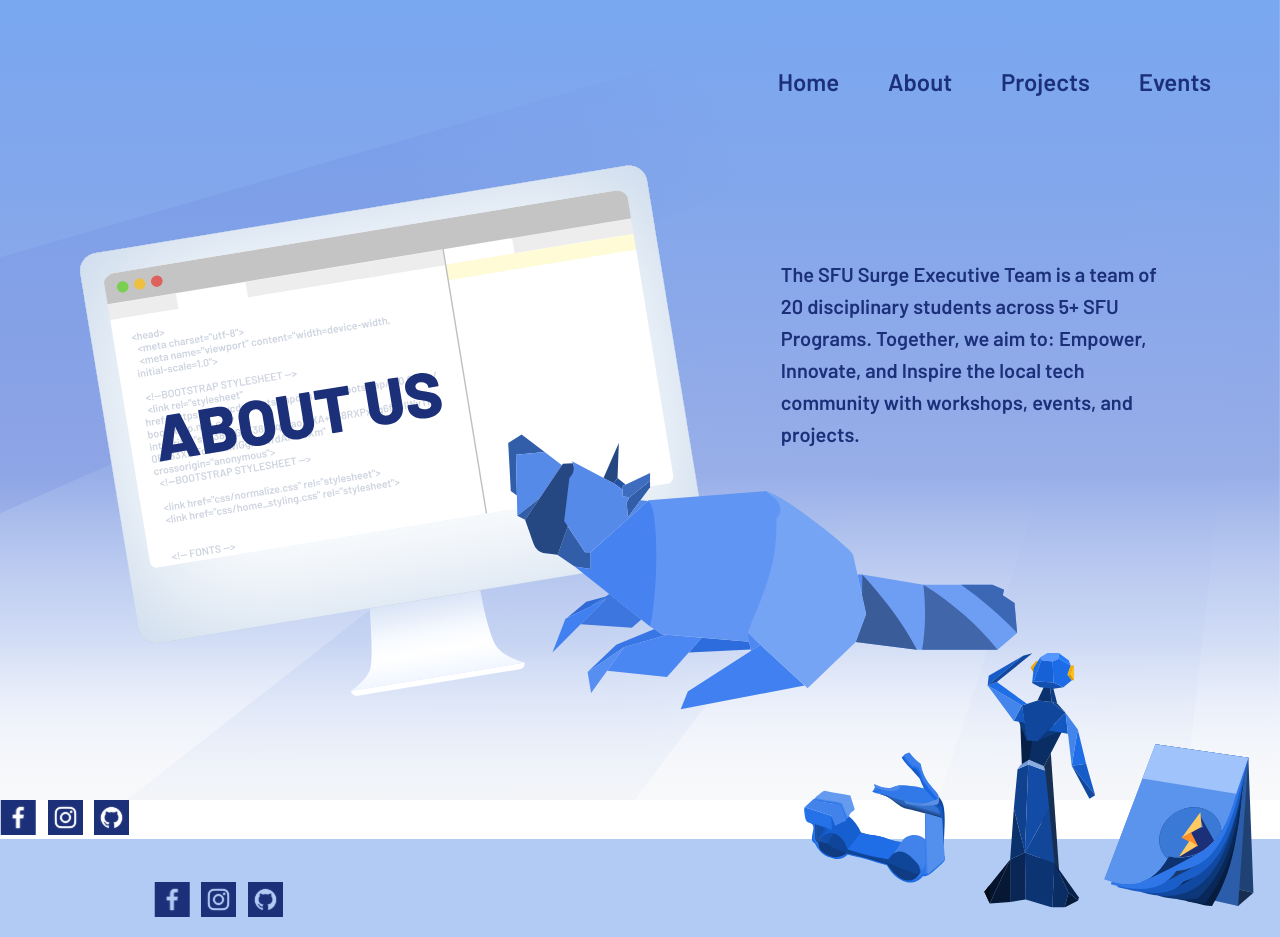
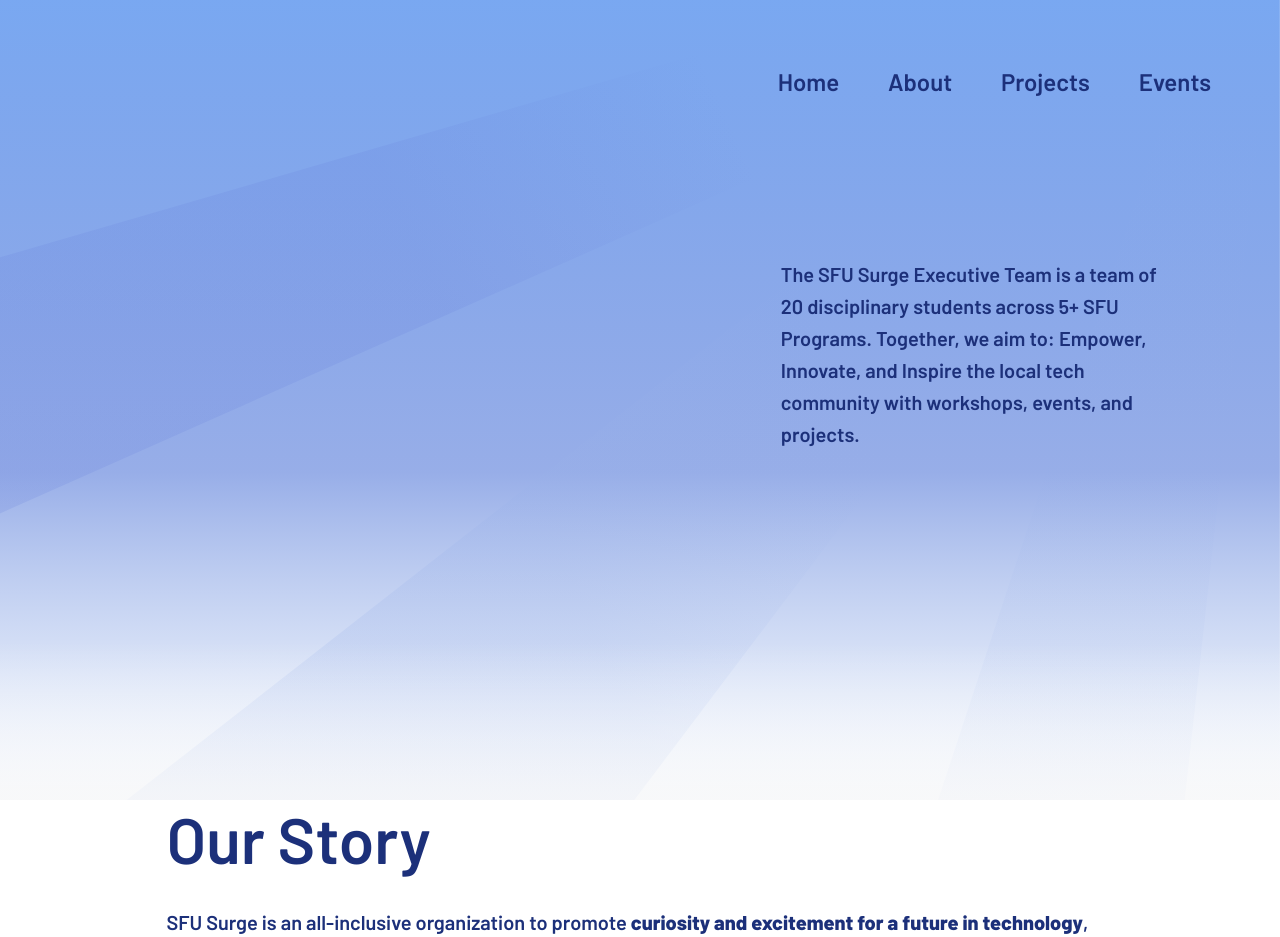
Before and after one commit to sfusurge/surge_website, a React (Create React App) app: page /about in a window 1280 px wide. Shown: the top 937 px of the page. Built offline with nearby package versions, Linux system fonts and the light colour scheme.

Commit message:
About page completed

```diff
--- a/src/pages/AboutPage.js
+++ b/src/pages/AboutPage.js
@@ -1,12 +1,13 @@
 import AboutSection from '../components/AboutSection'
 import Footer from '../components/Footer'
+import OurStory from '../components/OurStory'
 import SocialsIcons from '../components/SocialsIcon'
 
 const AboutPage = props => {
   return (
     <div>
       <AboutSection />
-      <SocialsIcons />
+      <OurStory />
       <Footer />
     </div>
   )
```
Also changed, not shown: src/pages/ProjectPage.js (added, +19 -0 lines).
